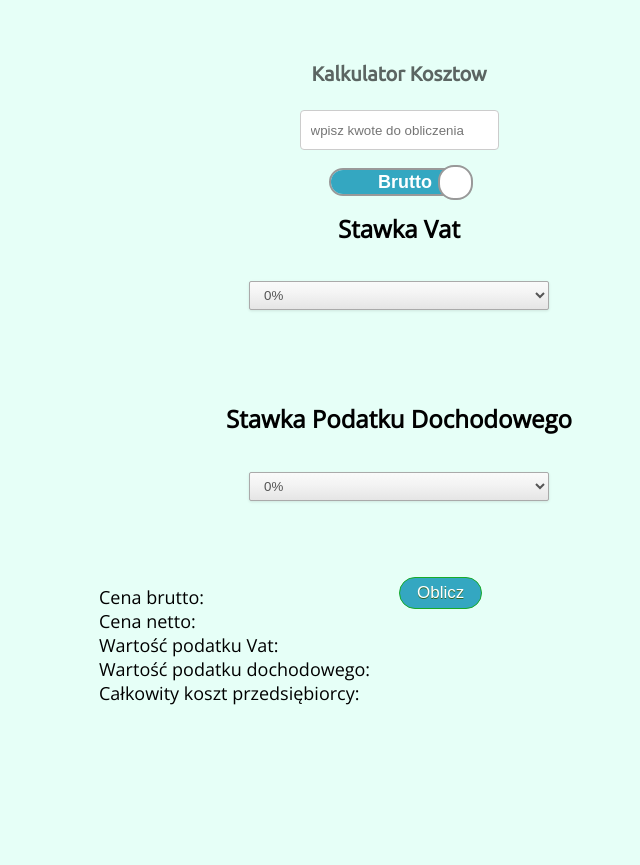
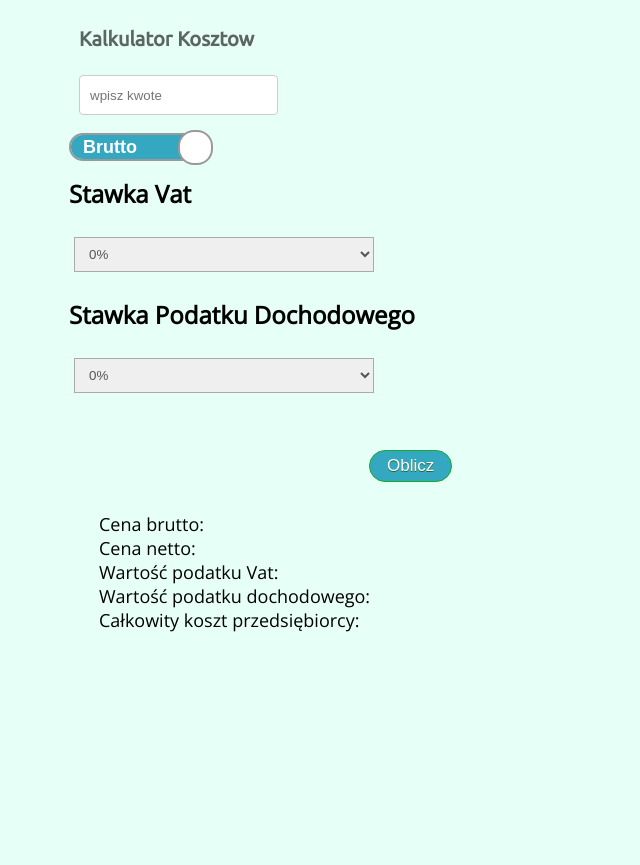
Before and after one commit to nowas89/calculator, a plain HTML site: page index.html in a window 1280 px wide. Shown: the whole page, without its empty margins (271-911 px from the left). After the commit the page ends 800 px from the top, so only its background shows below. Drawn offline with nearby package versions, Linux system fonts and the light colour scheme.

Commit message:
few visual changes

```diff
--- a/css.css
+++ b/css.css
@@ -1,5 +1,4 @@
 .onoffswitch {
-    margin: auto;
     position: relative;
     width: 140px;
     -webkit-user-select: none;
@@ -76,25 +75,21 @@
 .onoffswitch-checkbox:checked+.onoffswitch-label .onoffswitch-switch {
     right: 0px;
 }
+.styled-select{
+  margin: 0 auto;
+}
 
 .styled-select select {
     -webkit-appearance: button;
-    -webkit-border-radius: 2px;
-    -webkit-box-shadow: 0px 1px 3px rgba(0, 0, 0, 0.1);
-    -webkit-padding-end: 20px;
-    -webkit-padding-start: 2px;
-    -webkit-user-select: none;
-    background-image: -webkit-linear-gradient(#FAFAFA, #F4F4F4 40%, #E5E5E5);
-    background-position: 97% center;
-    background-repeat: no-repeat;
     border: 1px solid #AAA;
     color: #555;
-    margin: 20px;
+    margin: 5px;;
     overflow: hidden;
     padding: 5px 10px;
     text-overflow: ellipsis;
     white-space: nowrap;
     width: 300px;
+    height: 35px;
 }
 
 
@@ -105,18 +100,15 @@ body {
     font-family: 'Open Sans', sans-serif;
     font-size: 12px;
     width: 600px;
-    height: 700px;
+    min-height: 800px;
     margin: 0 auto;
-    padding: 5px;
+
 }
 
 #container {
-    text-align: center;
-    margin: 0 auto;
-    padding: 30px;
-    margin-bottom: 40px;
+
     width: 100%;
-    height: 450px;
+    min-height: 450px;
 }
 
 input[type=text] {
@@ -133,7 +125,6 @@ input[type=text] {
 }
 
 input[type=text]:focus {
-    width: 50%;
     padding: 6px 10px;
     height: 40px;
     margin: 8px 0;
@@ -149,7 +140,6 @@ input[type=submit] {
     margin-left: 50%;
     background-color: #34A7C1;
     color: #FFFFFF;
-    ;
     -moz-border-radius: 28px;
     -webkit-border-radius: 28px;
     border-radius: 28px;
@@ -174,21 +164,26 @@ input[type=submit]:active {
 .vatInput {
     margin: 0 auto;
     visibility: hidden;
+    display: inline;
 }
 
 .vatInputvisibility {
     margin: 0 auto;
     visibility: visible;
+    display: inline;
 }
 
 .taxInput {
     margin: 0 auto;
     visibility: hidden;
+    height: 35px;
+    display: inline;
 }
 
 .taxInputvisibility {
     margin: 0 auto;
     visibility: visible;
+    display: inline;
 }
 
 #cost-calculate {
@@ -209,3 +204,12 @@ input[type=submit]:active {
     font-family: 'Open Sans', sans-serif;
     font-size: 18px;
 }
+#vatStyle #taxStyle{
+  margin: auto;
+  padding: 0px;
+}
+
+#sumbmitCountButton{
+  height: 70px;
+  margin: 100px;
+}
--- a/index.html
+++ b/index.html
@@ -20,7 +20,7 @@
 
         <div id="cost-calculate">
             <h2>Kalkulator Kosztow</h2>
-            <input type="text" class="amount" placeholder="wpisz kwote do obliczenia" id="item">
+            <input type="text" class="amount" placeholder="wpisz kwote" id="item">
         </div>
 
         <!-- toggle button brutto -->
@@ -43,13 +43,8 @@
           <option value='0.23'>23%</option>
           <option value="other">Add another VAT value..</option>
         </select>
-
+        <input type="text" class="vatInput" id="vatInputId" placeholder="Vat w %">
         </div>
-        <div id="vatStyle">
-            <input type="text" class="vatInput" id="vatInputId" placeholder="Wprowadz wysokość podatku Vat w %">
-        </div>
-
-
         <div class="styled-select">
             <h1>Stawka Podatku Dochodowego</h1>
             <select id="tax">
@@ -59,22 +54,17 @@
           <option value='0.32'>32%</option>
           <option value="other">Add another TAX value..</option>
         </select>
-        </div>
-        <div id="taxStyle">
-            <input type="text" class="taxInput" id="taxInputId" placeholder="Wprowadz wysokość podatku dochodowego w %">
+        <input type="text" class="taxInput" id="taxInputId" placeholder="Wprowadz wysokość podatku dochodowego w %">
 
-            <input type="submit" value="Oblicz" id="count">
         </div>
 
 
-
     </div>
-
+    <div id="submitCountButton">
+      <input type="submit" value="Oblicz" id="count">
+    </div>
     <!-- counting place -->
-
     <div id="count-money">
-
-
         <div id="price-brutto">Cena brutto:</div>
         <div id="price-netto">Cena netto:</div>
         <div id="vat-value">Wartość podatku Vat: </div>
@@ -82,7 +72,6 @@
         <div id="total-cost">Całkowity koszt przedsiębiorcy:</div>
     </div>
     <script src="final.js"></script>
-
 </body>
 
 </html>
```
